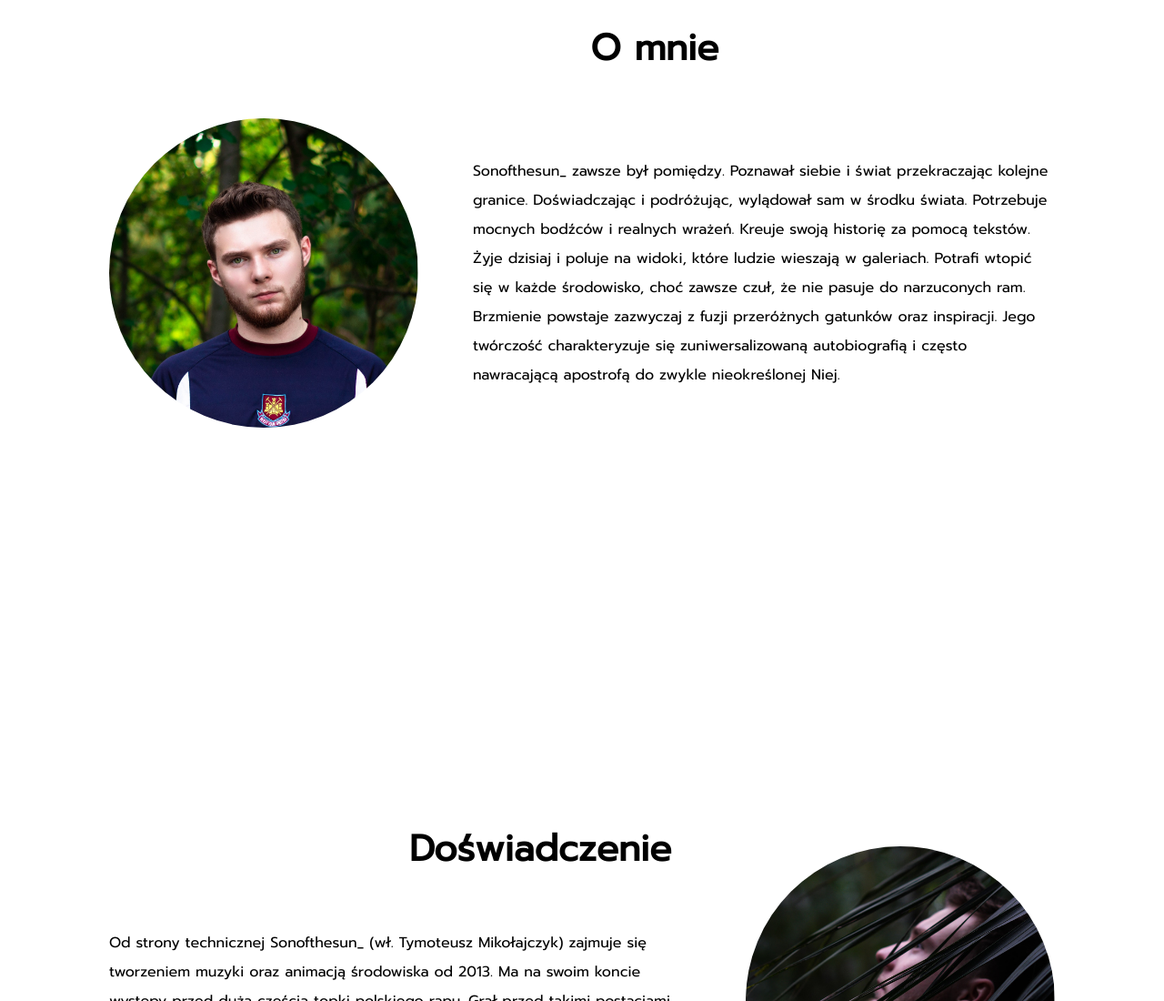
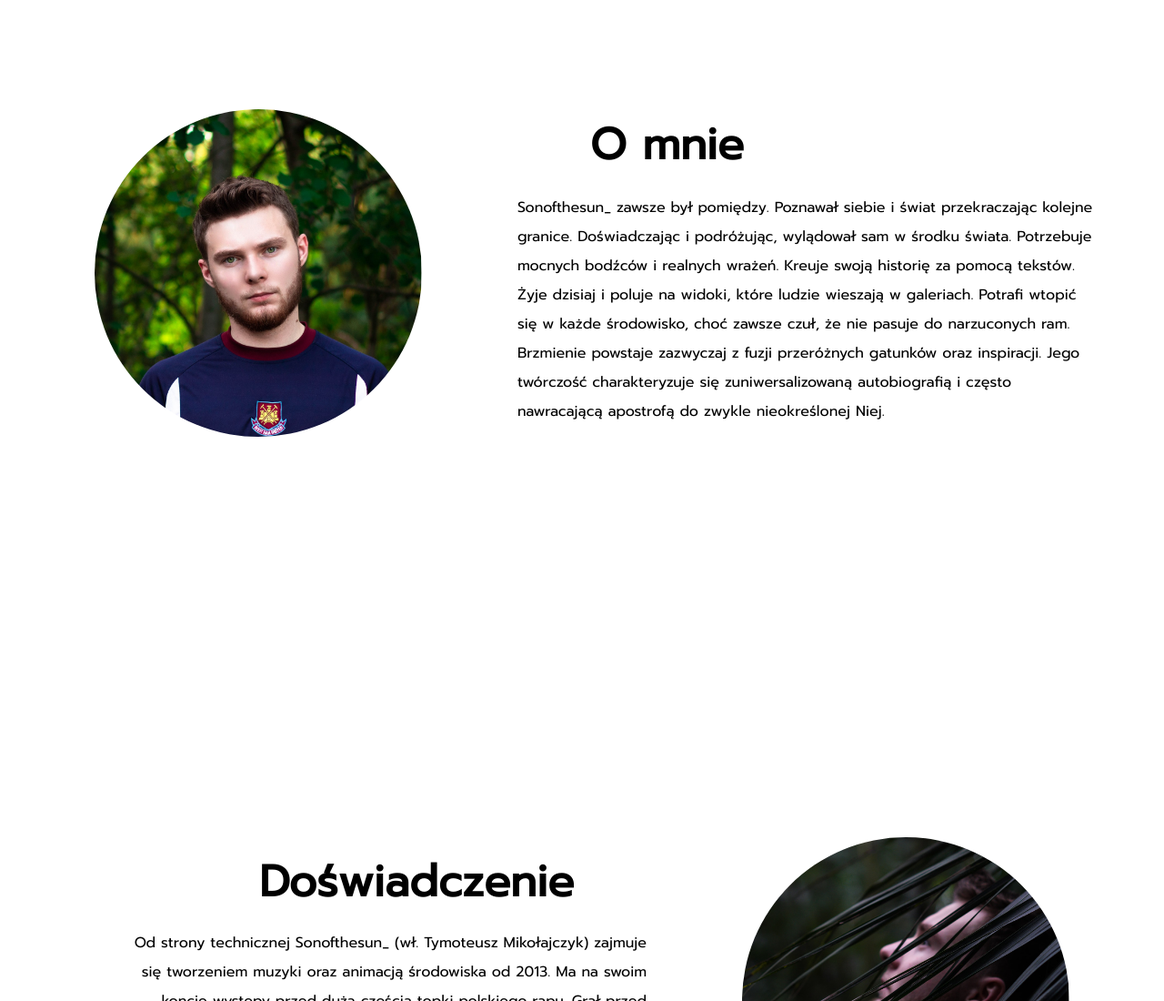
Before and after one commit to sylwestergladki/sonofthesun, a website: page src/content/index.html in a window 1280 px wide. Shown: the part 1700-2800 px from the top of the page at 91% size. Drawn offline with nearby package versions, Linux system fonts and the light colour scheme; files that its build step writes are made by us from their sources; files whose address does not match are found by name.

Commit message:
feat: new grid layout

```diff
--- a/src/content/index.html
+++ b/src/content/index.html
@@ -11,6 +11,7 @@
   <link href="https://fonts.googleapis.com/css?family=Roboto+Mono&display=swap" rel="stylesheet">
   <link href="https://fonts.googleapis.com/css?family=Josefin+Slab&display=swap" rel="stylesheet">
   <link rel="stylesheet" href="https://use.fontawesome.com/releases/v5.9.0/css/all.css" integrity="sha384-i1LQnF23gykqWXg6jxC2ZbCbUMxyw5gLZY6UiUS98LYV5unm8GWmfkIS6jqJfb4E" crossorigin="anonymous">
+  <link href="../assets/img/favicon.png" rel="icon" type="image/png" />
   <script src="https://ajax.googleapis.com/ajax/libs/jquery/3.4.1/jquery.min.js"></script>
 </head>
 
@@ -28,7 +29,7 @@
 </nav>
 <section class="mainbio mainbio--js" >
     <h2 class="mainbio__h">O mnie</h2>
-    <img class="mainbio__img" src="../assets/img/Tymekbio.jpg" alt="Tymoteusz">
+    <img class="mainbio__img mainbio__img--js"  src="../assets/img/Tymekbio.jpg" alt="Tymoteusz">
     <p class="mainbio__bio">Sonofthesun_ zawsze był pomiędzy. Poznawał siebie i świat przekraczając kolejne granice. Doświadczając i podróżując, wylądował sam w środku świata. Potrzebuje mocnych bodźców i realnych wrażeń. Kreuje swoją historię za pomocą tekstów. Żyje dzisiaj i poluje na widoki, które ludzie wieszają w galeriach. Potrafi wtopić się w każde środowisko, choć zawsze czuł, że nie pasuje do narzuconych ram. Brzmienie powstaje zazwyczaj z fuzji przeróżnych gatunków oraz inspiracji. Jego twórczość charakteryzuje się zuniwersalizowaną autobiografią i często nawracającą apostrofą do zwykle nieokreślonej Niej.</p>
 </section>
 
--- a/src/js/main.js
+++ b/src/js/main.js
@@ -1,6 +1,7 @@
-"use strict";
+
 
 import moment from 'moment';
+import { setInterval } from 'timers';
 
 console.log(moment().format('MMMM Do YYYY, h:mm:ss a'))
 
--- a/src/scss/main.scss
+++ b/src/scss/main.scss
@@ -4,6 +4,8 @@
 
 html {
   box-sizing: border-box;
+  -moz-box-sizing: border-box;
+    -webkit-box-sizing: border-box;
 }
 
 *, *:before, *:after {
@@ -200,64 +202,122 @@ body {
 }
 
 @media (min-width: 900px) {
+  .start__logo{
+    font-size: 80px;
+  }
+
   .navbar__ul {
       flex-direction: row;
   }
-  .mainbio, .mainexp {
-      flex-direction: row;
-      flex-wrap: wrap;
-      justify-content: center;
-      align-content: center;
-      position: relative;
-      overflow: hidden;
-      min-height: 100vh;
-      line-height: 2;
-  }
-  .mainbio__h, .mainexp__h, .contact__h {
+
+ .contact__h {
       font-size: 40px;
       width: 100%;
       padding-left: 4em;
       position: absolute;
-      top: 10%;
+      top: 4%;
+      padding: 0;
       text-align: center
   }
-  .mainbio__img, .mainexp__img {
-      max-width: 340px;
-      width: 50%;
-      margin: 30px;
-      align-self: center;
-  }
-  .mainbio__bio, .mainexp__exp {
-      width: 50%;
-      margin: 30px;
-      align-self: center;
-  }
-  .mainexp__h {
-      padding: 0;
-      padding-left: 450px;
-      top: 20%;
-      text-align: left;
-  }
-  .mainexp__exp {
-      order: 1;
-  }
-  .mainexp__img {
-      order: 2;
-  }
+
   .contact {
       position: relative;
+
+      &__ul {
+        flex-direction: row;
+    }
+    &__i {
+        font-size: 80px;
+    }
+    &__li {
+        font-size: 20px;
+    }
   }
-  .contact__h {
-      padding: 0;
-      top: 4%;
+
+
+
+
+
+
+  .mainbio{
+    display: grid;
+    grid-template-areas: ". ."
+                         "image head"
+                         "image content"
+                         ". .";
+    grid-template-columns: 0.8fr 1fr;
+    grid-template-rows: 1fr 80px 280px 1fr;
+
+    &__bio{
+      grid-area: content;
+      max-height: 350px;
+      width: 90%;
+      margin: 0;
+      overflow: hidden;
+      display: flex;
+      align-items: flex-start;
+      line-height: 2;
+    }
+
+    &__h{
+      grid-area: head;
+      margin: 0;
+      text-align: left;
+      padding-left: 80px;
+      font-size: 48px;
+    }
+
+    &__img{
+      grid-area: image;
+      display: inline-block;
+      height: 100%;
+      width: auto;
+      margin: auto;
+      max-height:360px;
+    }
   }
-  .contact__ul {
-      flex-direction: row;
+    .mainexp{
+      display: grid;
+      grid-template-areas: ". ."
+                           "head image"
+                           "content image"
+                           ". .";
+      grid-template-columns: 1fr 0.8fr;
+      grid-template-rows: 1fr 100px 260px 1fr;
+
+      &__exp{
+        grid-area: content;
+      max-height: 350px;
+      width: 80%;
+      margin: 0;
+      overflow: hidden;
+      text-align: right;
+      text-justify: center;
+      line-height: 2;
+      min-height: 200px;
+      margin-left: auto;
+      margin-bottom: auto;
+      }
+
+      &__h{
+        grid-area: head;
+      margin: 0;
+      text-align: right;
+      padding-right: 80px;
+      font-size: 48px;
+      }
+
+      &__img{
+        grid-area: image;
+      display: inline-block;
+      height: 100%;
+      width: auto;
+      margin: auto;
+      max-height:360px;
+      }
   }
-  .contact__i {
-      font-size: 80px;
-  }
-  .contact__li {
-      font-size: 20px;
-  }
+
+
+
+
 }
```
Also changed, not shown: src/assets/img/Ellipse.jpg (added), src/assets/img/Minitym.jpg (added), src/assets/img/S.png (added), src/assets/img/favicon.png (added).
